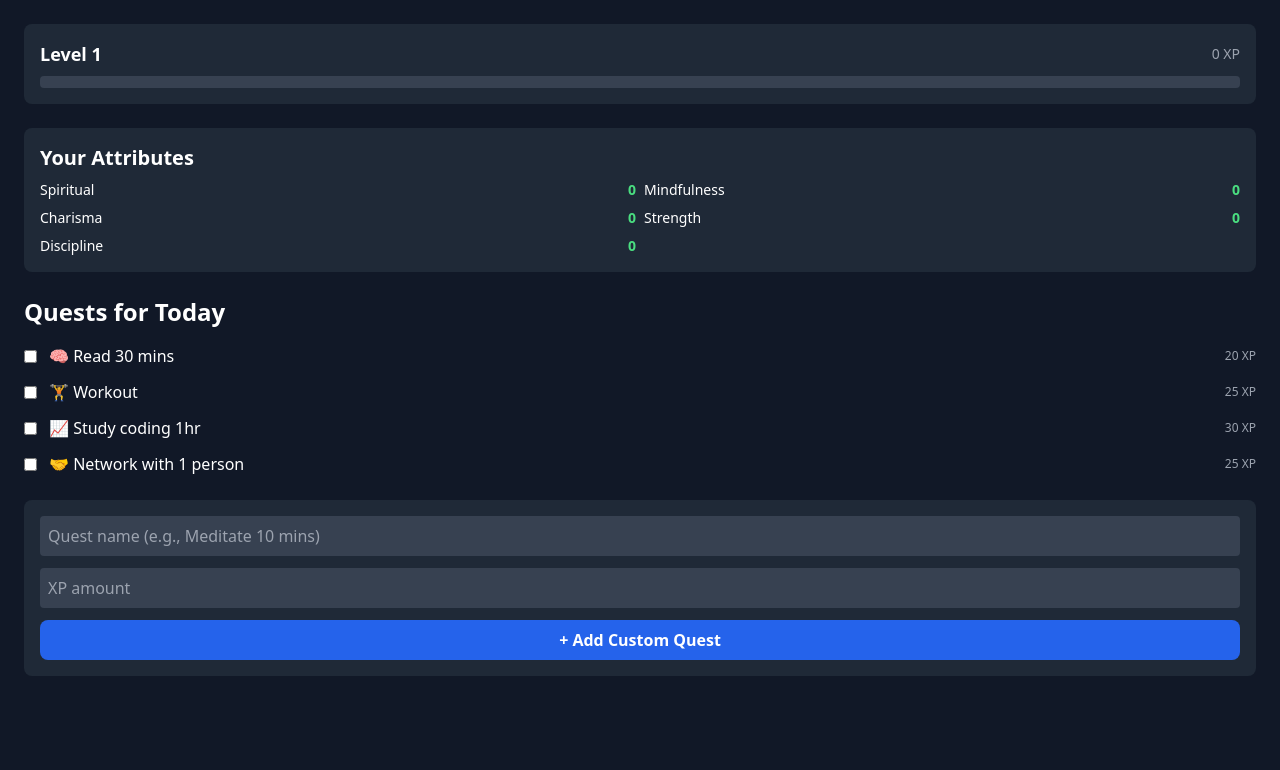
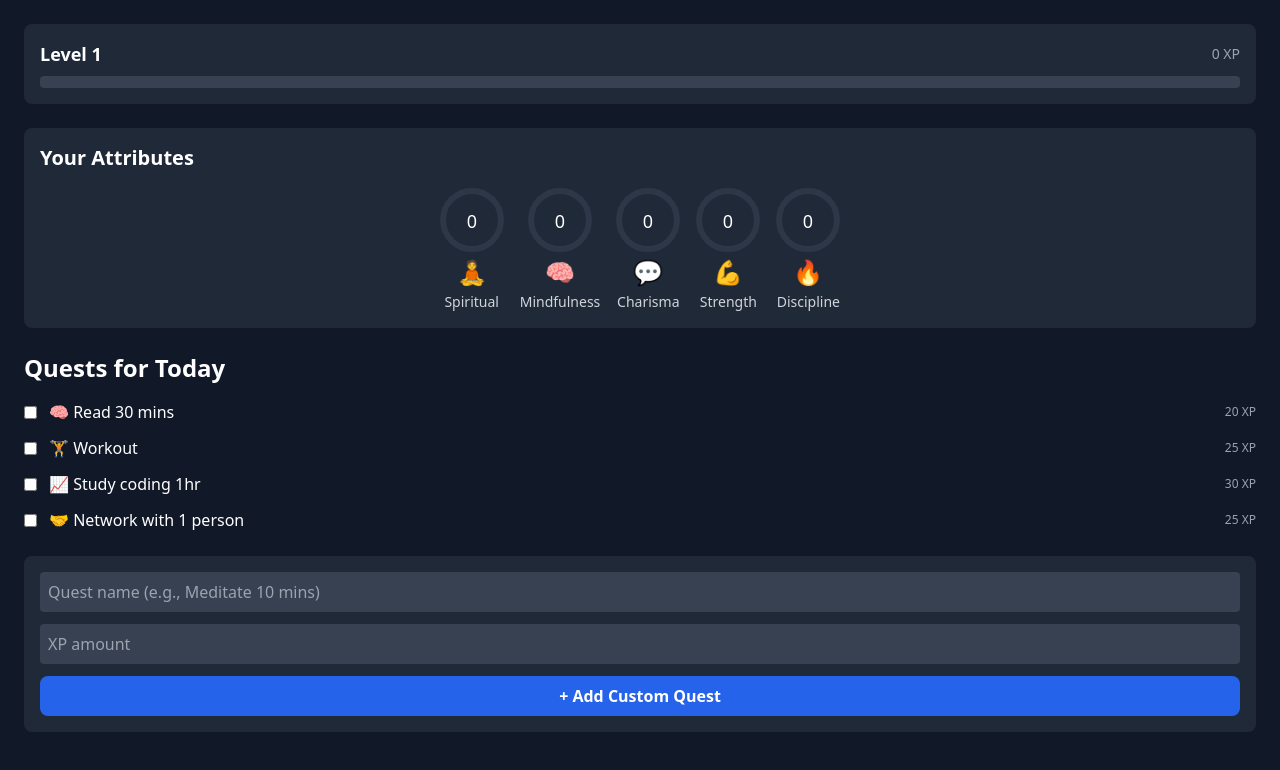
Before and after one commit to bemnetbeshah/solo-leveling-real-life, a React (Create React App) app: page / in a window 1280 px wide. Shown: the top 770 px of the page. Built offline with nearby package versions, Linux system fonts and the light colour scheme.

Commit message:
Add AttributeCircle component for circular attribute display in attributes section (#6)

```diff
--- a/src/App.js
+++ b/src/App.js
@@ -1,4 +1,54 @@
 import { useState, useEffect } from "react";
+
+// AttributeCircle component for circular attribute display
+function AttributeCircle({ icon, label, value, color }) {
+  // Clamp value between 0 and 100
+  const percent = Math.max(0, Math.min(100, value));
+  const radius = 32;
+  const stroke = 6;
+  const normalizedRadius = radius - stroke / 2;
+  const circumference = normalizedRadius * 2 * Math.PI;
+  const offset = circumference - (percent / 100) * circumference;
+
+  return (
+    <div className="flex flex-col items-center mx-2">
+      <svg height={radius * 2} width={radius * 2}>
+        <circle
+          stroke="#2d3748"
+          fill="transparent"
+          strokeWidth={stroke}
+          r={normalizedRadius}
+          cx={radius}
+          cy={radius}
+        />
+        <circle
+          stroke={color}
+          fill="transparent"
+          strokeWidth={stroke}
+          strokeLinecap="round"
+          strokeDasharray={circumference}
+          strokeDashoffset={offset}
+          r={normalizedRadius}
+          cx={radius}
+          cy={radius}
+          style={{ transition: 'stroke-dashoffset 0.5s' }}
+        />
+        <text
+          x="50%"
+          y="54%"
+          textAnchor="middle"
+          dy=".3em"
+          fontSize="18"
+          fill="#fff"
+        >
+          {percent}
+        </text>
+      </svg>
+      <span className="text-2xl mt-1" title={label}>{icon}</span>
+      <span className="capitalize text-sm mt-1 text-gray-300">{label}</span>
+    </div>
+  );
+}
 
 // Main App component for the Solo Leveling Real Life app
 function App() {
@@ -157,15 +207,14 @@ function App() {
 
       {/* Attributes section */}
       <div className="bg-gray-800 rounded-lg p-4 mb-6">
-        <h2 className="text-xl font-bold mb-2">Your Attributes</h2>
-        <ul className="grid grid-cols-2 gap-2 text-sm">
-          {Object.entries(stats).map(([stat, value]) => (
-            <li key={stat} className="flex justify-between">
-              <span className="capitalize">{stat}</span>
-              <span className="text-green-400 font-semibold">{value}</span>
-            </li>
-          ))}
-        </ul>
+        <h2 className="text-xl font-bold mb-4">Your Attributes</h2>
+        <div className="flex flex-row justify-center items-center">
+          <AttributeCircle icon="🧘" label="spiritual" value={stats.spiritual} color="#a78bfa" />
+          <AttributeCircle icon="🧠" label="mindfulness" value={stats.mindfulness} color="#34d399" />
+          <AttributeCircle icon="💬" label="charisma" value={stats.charisma} color="#fbbf24" />
+          <AttributeCircle icon="💪" label="strength" value={stats.strength} color="#60a5fa" />
+          <AttributeCircle icon="🔥" label="discipline" value={stats.discipline} color="#f87171" />
+        </div>
       </div>
 
       {/* Quest List section */}
```
